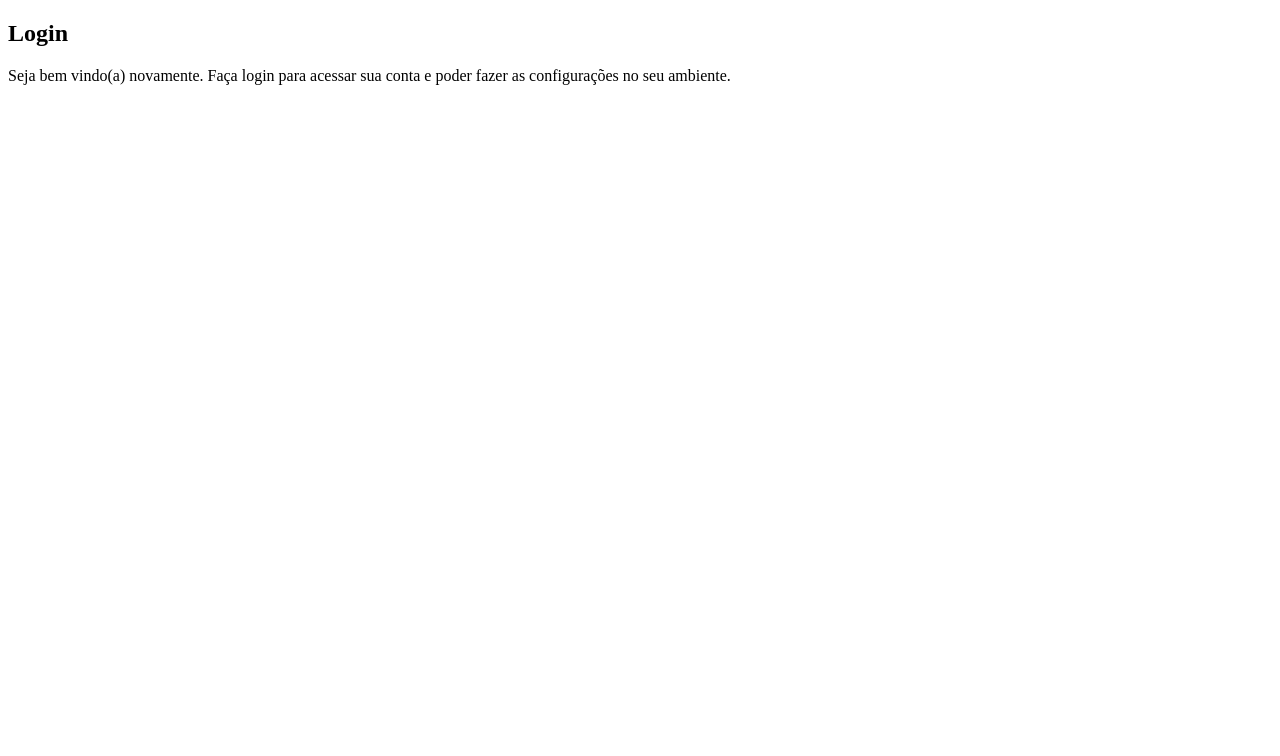
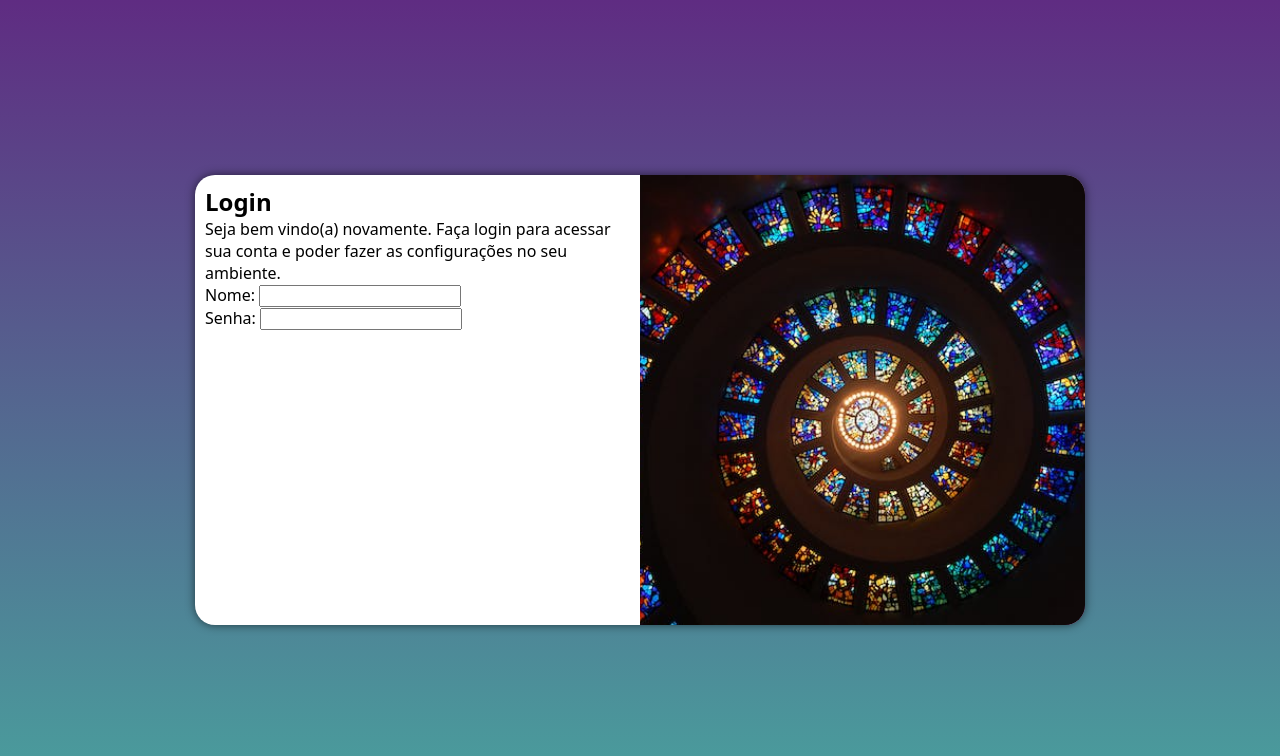
Before and after one commit to Alissonaraujodev/projeto-login, a plain HTML site: page index.html in a window 1280 px wide. Drawn offline with Linux system fonts and the light colour scheme.

Commit message:
estilo para telas maiores

```diff
--- /dev/null
+++ b/estilos/media-query.css
@@ -0,0 +1,37 @@
+@charset "UTF-8";
+
+@media screen and (min-width: 550px) and (max-width: 900px) {
+    body{
+        background-image: linear-gradient(to top, var(--cor1), var(--cor2));
+    }
+
+    section#login{
+        width:80vw
+    }
+    section#login > div#imagem{
+        float: left;
+        width: 40%;
+        height: 100%;
+    }
+    section#login > div#formulario{
+        float: right;
+        width: 60%;
+    }
+}
+@media screen and (min-width: 901px) {
+    body{
+        background-image: linear-gradient(to top, var(--cor1), var(--cor2));
+    }
+    section#login{
+        width: 890px;
+    }
+    section#login > div#imagem{
+        float: right;
+        width: 50%;
+        height: 100%;
+    }
+    section#login > div#formulario{
+        float: left;
+        width: 50%;
+    }
+}
--- a/estilos/style.css
+++ b/estilos/style.css
@@ -4,3 +4,46 @@
     --cor1: #49a09d;
     --cor2: #5f2c82;
 }
+*{
+    font-family: system-ui, -apple-system, BlinkMacSystemFont, 'Segoe UI', Roboto, Oxygen, Ubuntu, Cantarell, 'Open Sans', 'Helvetica Neue', sans-serif;
+    padding: 0px;
+    margin: 0px;
+    box-sizing: border-box;
+}
+body , html{
+    background-color: var(--cor2);
+    height: 100vh;
+    width: 100vw;
+}
+main{
+    position: relative;
+    width: 100vw;
+    height: 100vh;
+}
+
+section#login{
+    position: absolute;
+    top: 50%;
+    left: 50%;
+    transform: translate(-50%, -50%);
+    overflow: hidden;
+    background-color: white;
+    width: 250px;
+    height: 450px;
+    border-radius: 20px;
+    box-shadow: 0px 0px 10px rgba(0, 0, 0, 0.589);
+    transition: width 0.5s, height 0.5s;
+    transition-timing-function: ease;
+}
+
+section#login > div#imagem{
+    display: block;
+    background: var(--cor2) url(../imagens/espiral.jpg) no-repeat;
+    background-size: cover;
+    background-position: center center;
+    height: 200px;
+}
+section#login > div#formulario{
+    display: block;
+    padding: 10px;
+}
--- a/index.html
+++ b/index.html
@@ -5,17 +5,22 @@
     <meta name="viewport" content="width=device-width, initial-scale=1.0">
     <title>Progeto Login</title>
     <link rel="stylesheet" href="estilos/style.css">
+    <link rel="stylesheet" href="estilos/media-query.css">
 </head>
 <body>
    <main>
-    <section id="Login">
+    <section id="login">
         <div id="imagem">
 
         </div>
         <div id="formulario">
-            <h1>Login</h1>
+             <h1>Login</h1>
             <p>Seja bem vindo(a) novamente. Faça login para acessar sua conta e poder fazer as configurações no seu ambiente. </p>
             <form action="login.php" method="post">
+                <label for="inome">Nome: </label>
+                <input type="text" name="nome" id="inome" required ><br>
+                <label for="isenha">Senha: </label>
+                <input type="password" name="senha" id="isenha" required>
 
             </form>
 
```
